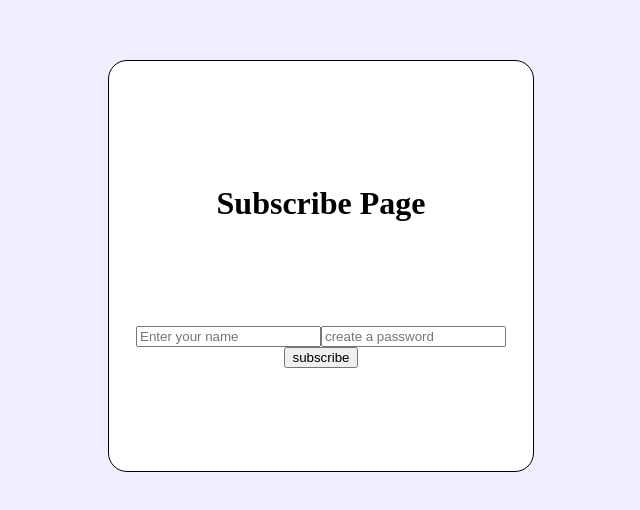
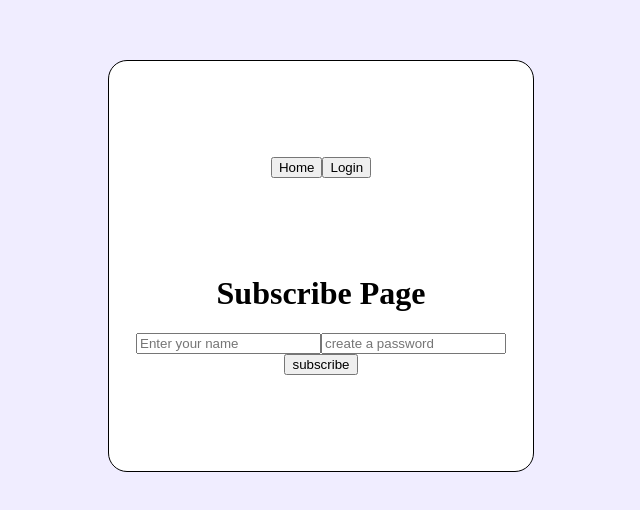
Before and after one commit to AaronMadar/riddleReact, a React (Vite) app: page /subscribe in a window 1280 px wide. Shown: the part 142-652 px from the top of the page, without its empty margins (327-967 px from the left). Built offline with nearby package versions, Linux system fonts and the light colour scheme.

Commit message:
add layout in main to put the header in all app

```diff
--- a/src/main.tsx
+++ b/src/main.tsx
@@ -1,20 +1,35 @@
-import { StrictMode } from 'react'
-import { createRoot } from 'react-dom/client'
-import './index.css'
-import HomePage from './Pages/HomePage.tsx'
-import { BrowserRouter, Route, Routes } from 'react-router'
-import LoginPage from './Pages/LoginPage.tsx'
-import AuthProvider from './context/AuthContext.tsx'
-import SubscribePage from './Pages/SubscribePage.tsx'
-import GamePage from './Pages/GamePage.tsx'
-import LevelPage from './Pages/LevelPage.tsx'
-import LevelProvider from './context/LevelContext.tsx'
-import AdminPage from './Pages/AdminPage.tsx'
-import Create from './Pages/CreatePage.tsx'
-import Read from './Pages/ReadPage.tsx'
-import Update from './Pages/UpdatePage.tsx'
-import Delete from './Pages/DeletePage.tsx'
-import LeaderBoard from './Pages/Leaderboard.tsx'
+import { StrictMode } from 'react';
+import { createRoot } from 'react-dom/client';
+import './index.css';
+import { BrowserRouter, Routes, Route } from 'react-router-dom';
+import AuthProvider from './context/AuthContext.tsx';
+import LevelProvider from './context/LevelContext.tsx';
+import Header from './components/Header.tsx';
+
+import HomePage from './Pages/HomePage.tsx';
+import LoginPage from './Pages/LoginPage.tsx';
+import SubscribePage from './Pages/SubscribePage.tsx';
+import GamePage from './Pages/GamePage.tsx';
+import LevelPage from './Pages/LevelPage.tsx';
+import AdminPage from './Pages/AdminPage.tsx';
+import Create from './Pages/CreatePage.tsx';
+import Read from './Pages/ReadPage.tsx';
+import Update from './Pages/UpdatePage.tsx';
+import Delete from './Pages/DeletePage.tsx';
+import LeaderBoard from './Pages/Leaderboard.tsx';
+
+// 1️ Crée un Layout avec Header + Outlet
+import { Outlet } from 'react-router-dom';
+function Layout() {
+  return (
+    <>
+      <Header />
+      <main>
+        <Outlet />
+      </main>
+    </>
+  );
+}
 
 createRoot(document.getElementById('root')!).render(
   <StrictMode>
@@ -22,20 +37,22 @@ createRoot(document.getElementById('root')!).render(
       <LevelProvider>
         <BrowserRouter>
           <Routes>
-            <Route path='/' element={<HomePage />} />
-            <Route path='/login' element={<LoginPage />} />
-            <Route path='/subscribe' element={<SubscribePage />} />
-            <Route path='/game' element={<GamePage />} />
-            <Route path='/levelselection' element={<LevelPage />} />
-            <Route path='/adminpage' element={<AdminPage />} />
-            <Route path='/leaderboard' element={<LeaderBoard />} />
-            <Route path='/createnewriddle' element={<Create />} />
-            <Route path='/getallriddle' element={<Read />} />
-            <Route path='/updateriddle' element={<Update />} />
-            <Route path='/deleteriddle' element={<Delete />} />
+            <Route path="/" element={<Layout />}>
+              <Route index element={<HomePage />} />
+              <Route path="login" element={<LoginPage />} />
+              <Route path="subscribe" element={<SubscribePage />} />
+              <Route path="game" element={<GamePage />} />
+              <Route path="levelselection" element={<LevelPage />} />
+              <Route path="adminpage" element={<AdminPage />} />
+              <Route path="leaderboard" element={<LeaderBoard />} />
+              <Route path="createnewriddle" element={<Create />} />
+              <Route path="getallriddle" element={<Read />} />
+              <Route path="updateriddle" element={<Update />} />
+              <Route path="deleteriddle" element={<Delete />} />
+            </Route>
           </Routes>
         </BrowserRouter>
       </LevelProvider>
     </AuthProvider>
-  </StrictMode>,
-)
+  </StrictMode>
+);
```
